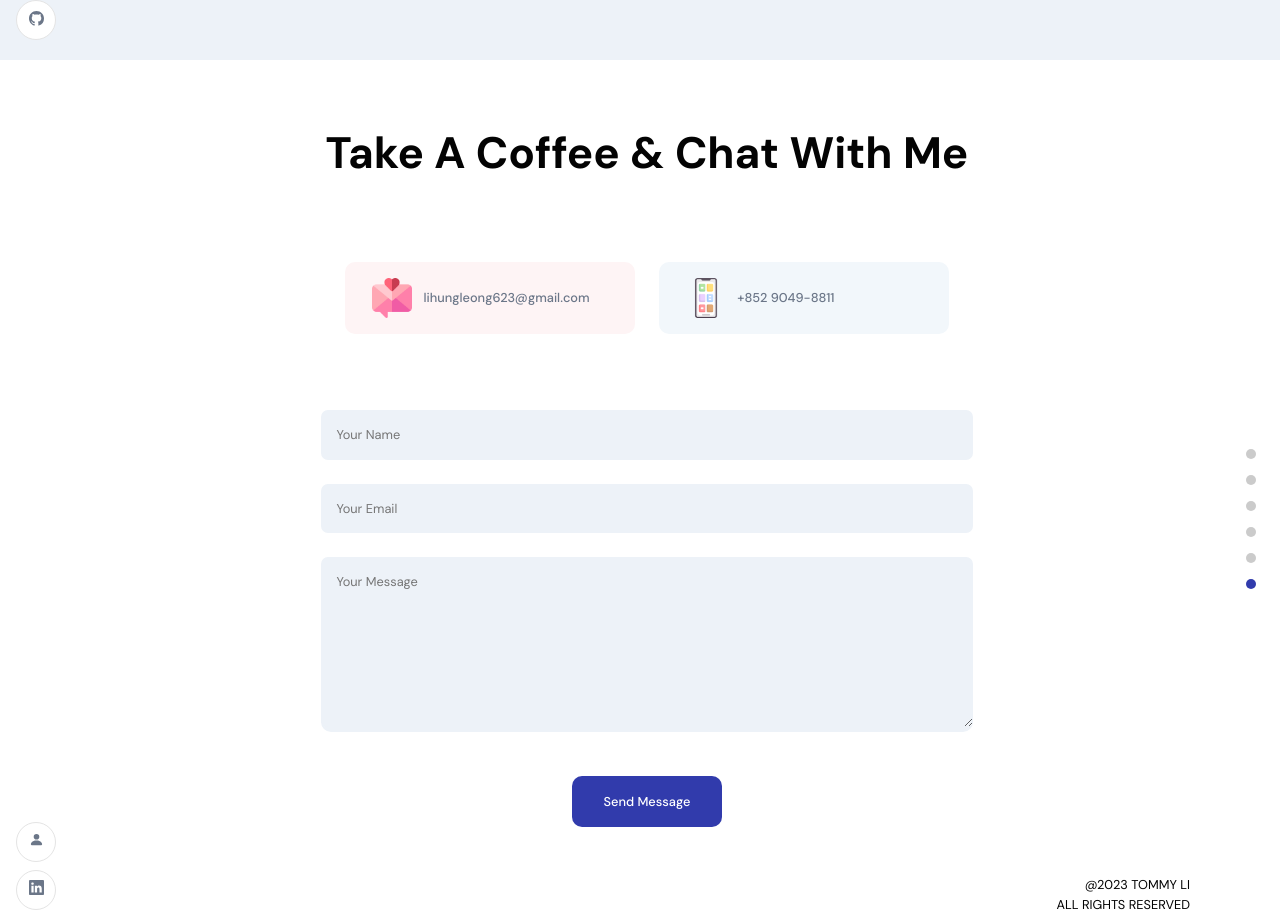
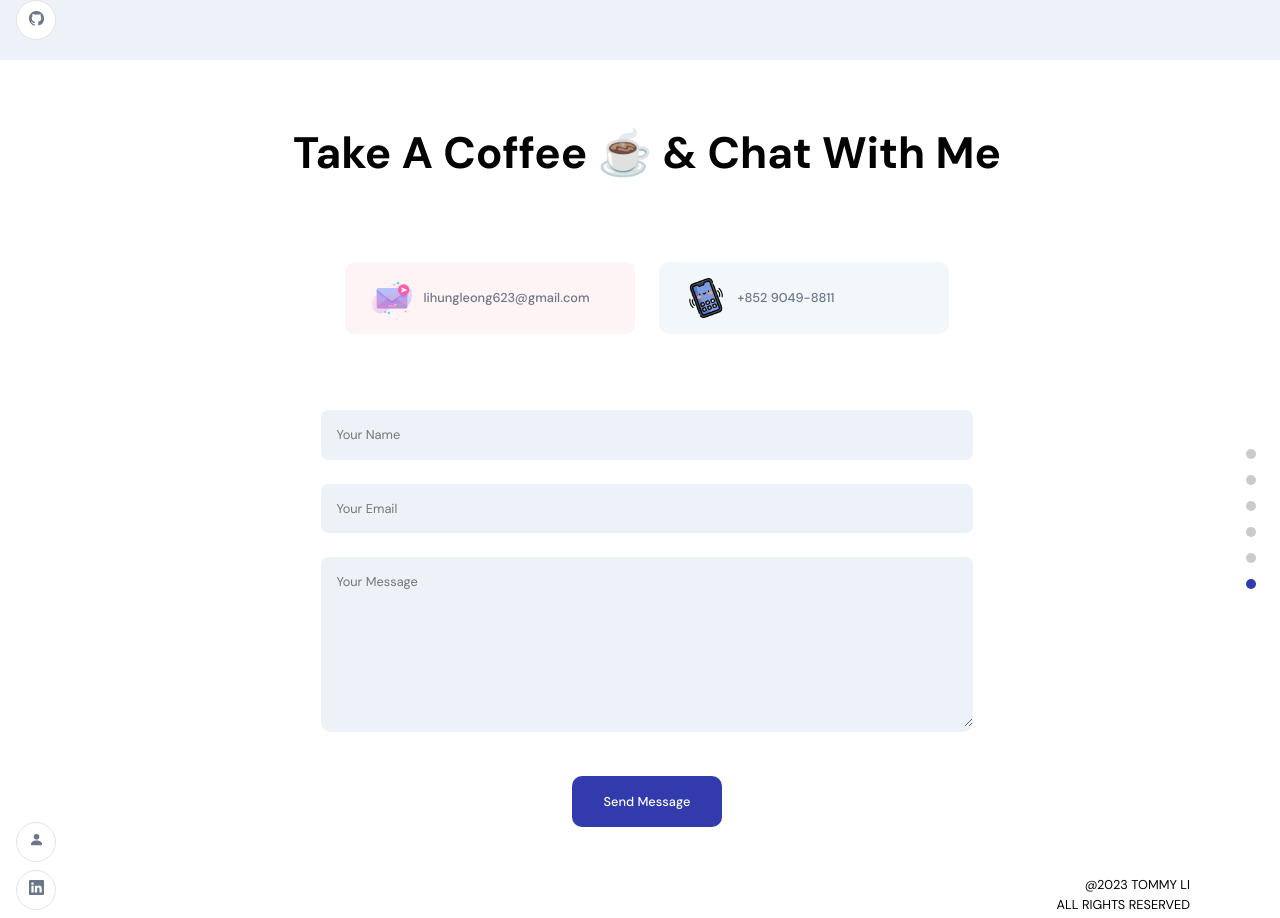
Before and after one commit to MunDo12138/My_Portfolio, a React (Create React App) app: page / in a window 1280 px wide. Shown: the part 3940-4858 px from the top of the page. Built offline with nearby package versions, Linux system fonts and the light colour scheme; no server answers.

Commit message:
Update Footer

```diff
--- a/src/containers/Footer/Footer.jsx
+++ b/src/containers/Footer/Footer.jsx
@@ -37,7 +37,7 @@ const Footer = () => {
 
   return (
     <>
-      <h2 className='head-text'>Take a coffee & chat with me</h2>
+      <h2 className='head-text'>Take a coffee ☕ & chat with me</h2>
 
       <div className='app__footer-cards'>
         <div className='app__footer-card'>
```
Also changed, not shown: src/assets/email.png, src/assets/mobile.png.
